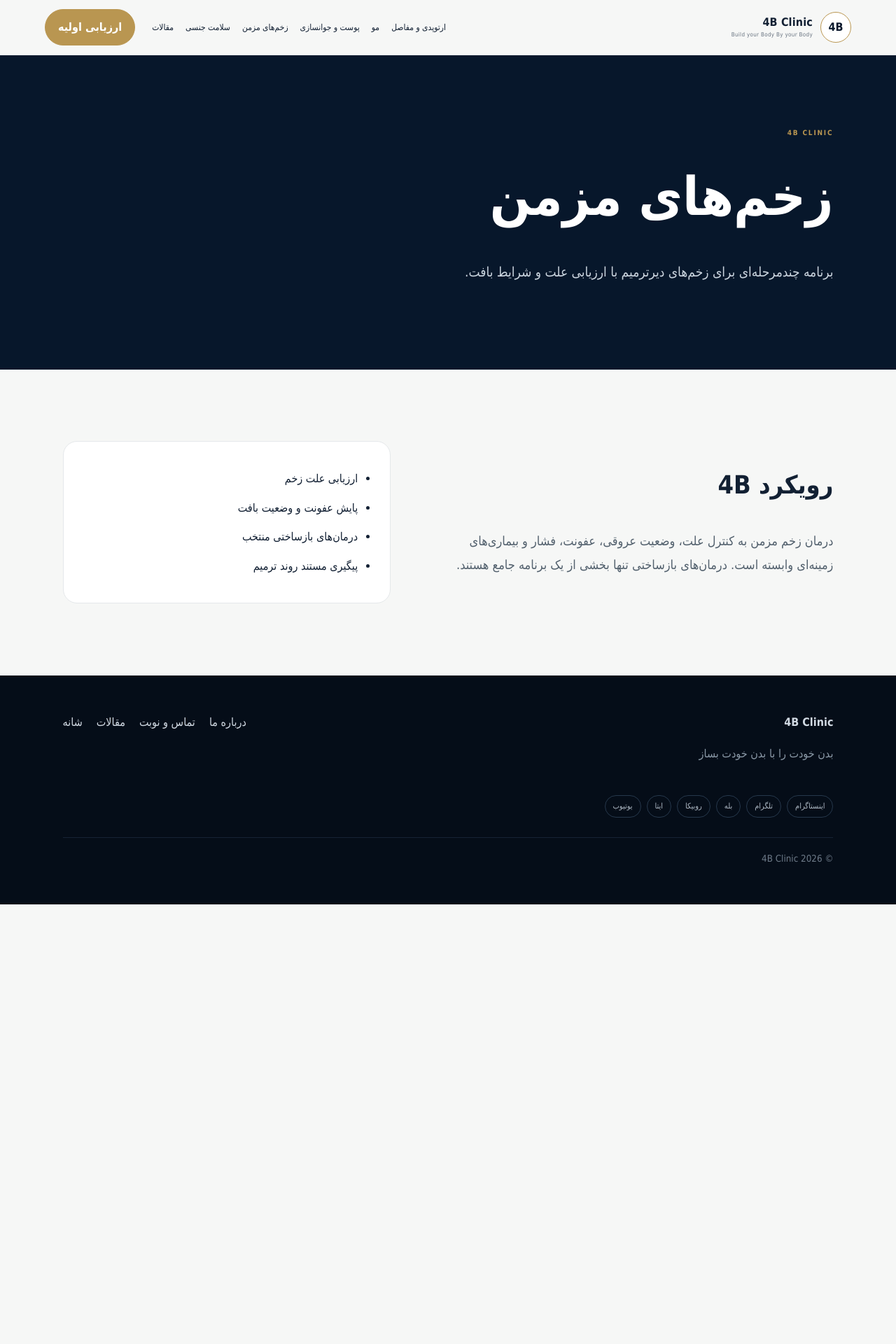
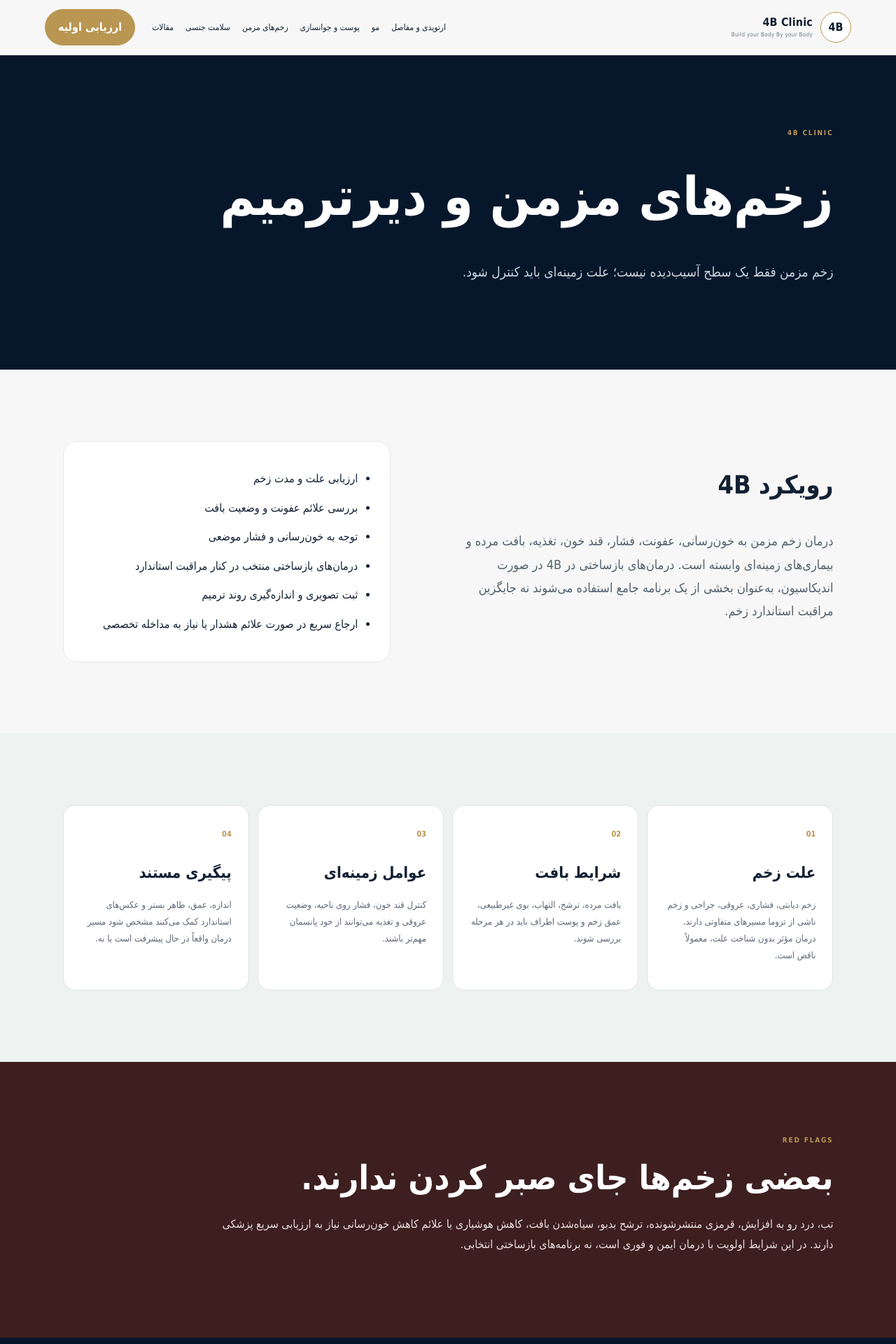
Before and after one commit to kianariai-alt/4B-Clinic-Web, a SvelteKit app: page /wounds in a window 1280 px wide. Shown: the top 1920 px of the page at 70% size. Before the commit the page ends 1292 px from the top, so only its background shows below. Built offline with nearby package versions, Linux system fonts and the light colour scheme.

Commit message:
feat: expand chronic wound pathway

```diff
--- a/src/routes/wounds/+page.svelte
+++ b/src/routes/wounds/+page.svelte
@@ -1,5 +1,43 @@
 <script>
   import ServicePage from '$lib/components/ServicePage.svelte';
 </script>
-<svelte:head><title>زخم‌های مزمن | 4B Clinic</title><meta name="description" content="برنامه چندمرحله‌ای برای زخم‌های دیرترمیم با ارزیابی علت و شرایط بافت." /></svelte:head>
-<ServicePage title="زخم‌های مزمن" subtitle="برنامه چندمرحله‌ای برای زخم‌های دیرترمیم با ارزیابی علت و شرایط بافت." description="درمان زخم مزمن به کنترل علت، وضعیت عروقی، عفونت، فشار و بیماری‌های زمینه‌ای وابسته است. درمان‌های بازساختی تنها بخشی از یک برنامه جامع هستند." bullets={ ["ارزیابی علت زخم", "پایش عفونت و وضعیت بافت", "درمان\u200cهای بازساختی منتخب", "پیگیری مستند روند ترمیم"] } />
+
+<svelte:head>
+  <title>درمان زخم‌های مزمن و دیرترمیم | 4B Clinic تهران</title>
+  <meta name="description" content="ارزیابی زخم‌های مزمن و دیرترمیم در 4B Clinic تهران؛ بررسی علت، خون‌رسانی، عفونت، فشار و استفاده از درمان‌های بازساختی منتخب در کنار مراقبت استاندارد زخم." />
+  <link rel="canonical" href="https://4b-clinic.com/wounds" />
+</svelte:head>
+
+<ServicePage
+  title="زخم‌های مزمن و دیرترمیم"
+  subtitle="زخم مزمن فقط یک سطح آسیب‌دیده نیست؛ علت زمینه‌ای باید کنترل شود."
+  description="درمان زخم مزمن به خون‌رسانی، عفونت، فشار، قند خون، تغذیه، بافت مرده و بیماری‌های زمینه‌ای وابسته است. درمان‌های بازساختی در 4B در صورت اندیکاسیون، به‌عنوان بخشی از یک برنامه جامع استفاده می‌شوند نه جایگزین مراقبت استاندارد زخم."
+  bullets={[
+    'ارزیابی علت و مدت زخم',
+    'بررسی علائم عفونت و وضعیت بافت',
+    'توجه به خون‌رسانی و فشار موضعی',
+    'درمان‌های بازساختی منتخب در کنار مراقبت استاندارد',
+    'ثبت تصویری و اندازه‌گیری روند ترمیم',
+    'ارجاع سریع در صورت علائم هشدار یا نیاز به مداخله تخصصی'
+  ]}
+/>
+
+<section class="section wound-grid">
+  <article><span>01</span><h2>علت زخم</h2><p>زخم دیابتی، فشاری، عروقی، جراحی و زخم ناشی از تروما مسیرهای متفاوتی دارند. درمان مؤثر بدون شناخت علت، معمولاً ناقص است.</p></article>
+  <article><span>02</span><h2>شرایط بافت</h2><p>بافت مرده، ترشح، التهاب، بوی غیرطبیعی، عمق زخم و پوست اطراف باید در هر مرحله بررسی شوند.</p></article>
+  <article><span>03</span><h2>عوامل زمینه‌ای</h2><p>کنترل قند خون، فشار روی ناحیه، وضعیت عروقی و تغذیه می‌توانند از خود پانسمان مهم‌تر باشند.</p></article>
+  <article><span>04</span><h2>پیگیری مستند</h2><p>اندازه، عمق، ظاهر بستر و عکس‌های استاندارد کمک می‌کنند مشخص شود مسیر درمان واقعاً در حال پیشرفت است یا نه.</p></article>
+</section>
+
+<section class="section warning-section">
+  <div><div class="eyebrow">RED FLAGS</div><h2>بعضی زخم‌ها جای صبر کردن ندارند.</h2><p>تب، درد رو به افزایش، قرمزی منتشرشونده، ترشح بدبو، سیاه‌شدن بافت، کاهش هوشیاری یا علائم کاهش خون‌رسانی نیاز به ارزیابی سریع پزشکی دارند. در این شرایط اولویت با درمان ایمن و فوری است، نه برنامه‌های بازساختی انتخابی.</p></div>
+</section>
+
+<section class="section wound-cta">
+  <div><div class="eyebrow">WOUND ASSESSMENT</div><h2>برای ارزیابی زخم، سابقه بیماری و روند قبلی درمان را همراه داشته باشید.</h2><p>گزارش‌های عروقی، قند خون، کشت، جراحی‌های قبلی و عکس‌های قبلی زخم می‌توانند به تصمیم‌گیری کمک کنند.</p></div>
+  <a class="button" href="/contact">درخواست ارزیابی زخم</a>
+</section>
+
+<style>
+  .wound-grid{display:grid;grid-template-columns:repeat(4,1fr);gap:12px;background:#eef2f1}.wound-grid article{background:#fff;border:1px solid #e1e5e5;border-radius:18px;padding:24px}.wound-grid span{color:#b99651;font-size:11px;font-weight:900}.wound-grid h2{font-size:22px;margin:22px 0 8px}.wound-grid p{color:#5d6976;font-size:13px}.warning-section{background:#3d1f20;color:#fff}.warning-section h2{font-size:clamp(28px,4vw,48px);line-height:1.45;margin:10px 0}.warning-section p{max-width:900px;color:#eadede}.wound-cta{display:flex;justify-content:space-between;align-items:end;gap:40px;background:#07172b;color:#fff}.wound-cta h2{font-size:clamp(28px,4vw,48px);line-height:1.45;margin:10px 0}.wound-cta p{max-width:820px;color:#c6d0da}@media(max-width:980px){.wound-grid{grid-template-columns:1fr 1fr}.wound-cta{align-items:flex-start;flex-direction:column}}@media(max-width:620px){.wound-grid{grid-template-columns:1fr}}
+</style>
```
